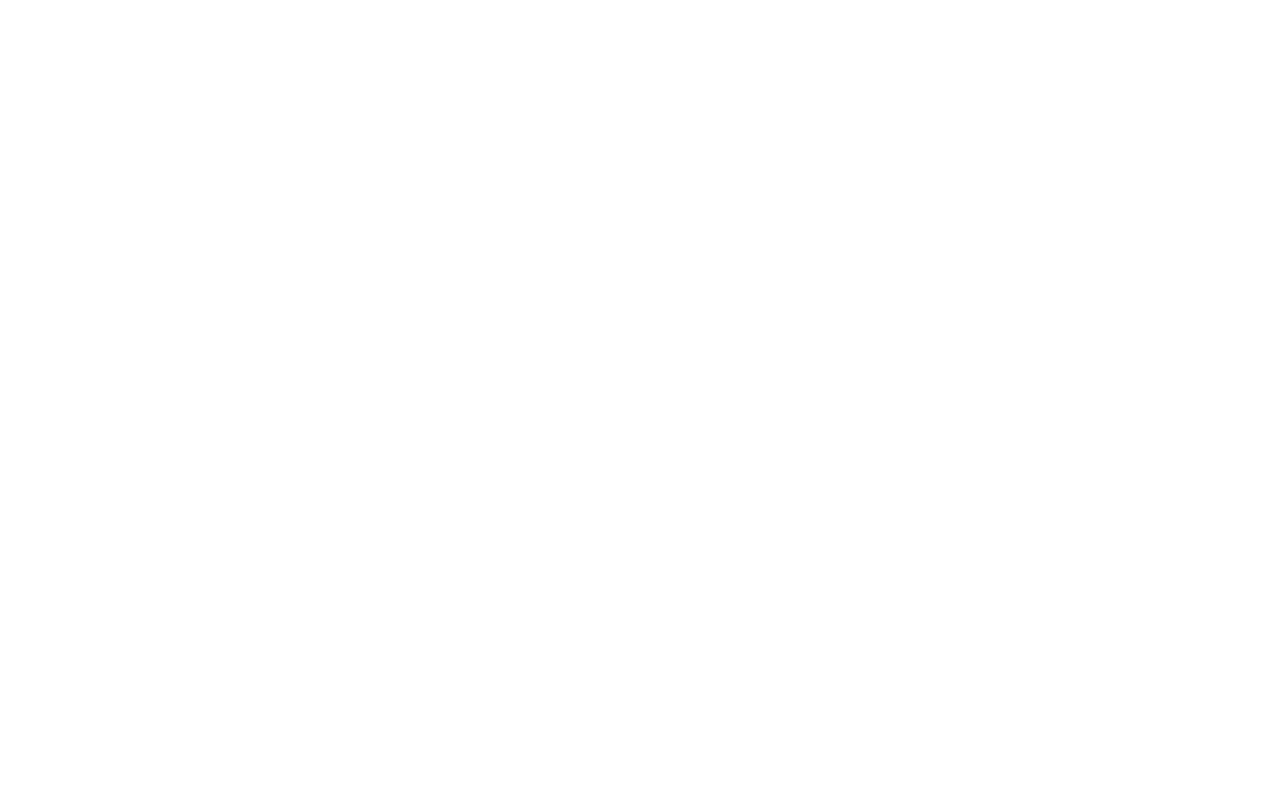
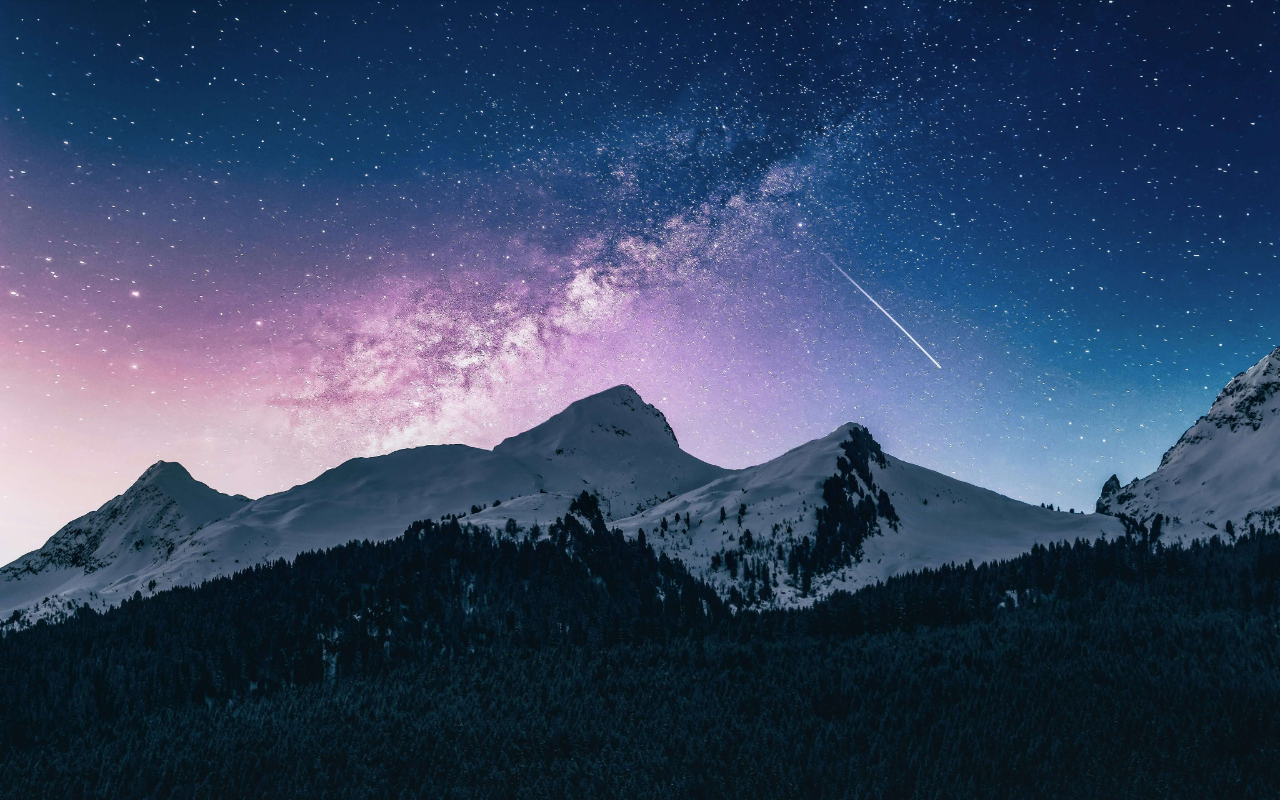
Before and after one commit to dgschel/liquidglass, an Angular app: page / in a window 1280 px wide. Built offline with nearby package versions, Linux system fonts and the light colour scheme.

Commit message:
import optimized image directive and display full page

```diff
--- a/src/app/app.component.html
+++ b/src/app/app.component.html
@@ -1,3 +1,4 @@
-<div class="bg-image">
-
+<div class="container">
+  <!-- Use ng-optimized image directive from angular -->
+  <img ngSrc="/bg.jpeg" fill />
 </div>
--- a/src/app/app.component.ts
+++ b/src/app/app.component.ts
@@ -1,8 +1,9 @@
 import { Component } from '@angular/core';
+import { NgOptimizedImage } from '@angular/common';
 
 @Component({
   selector: 'app-root',
-  imports: [],
+  imports: [NgOptimizedImage],
   templateUrl: './app.component.html',
   styleUrl: './app.component.css',
 })
```
